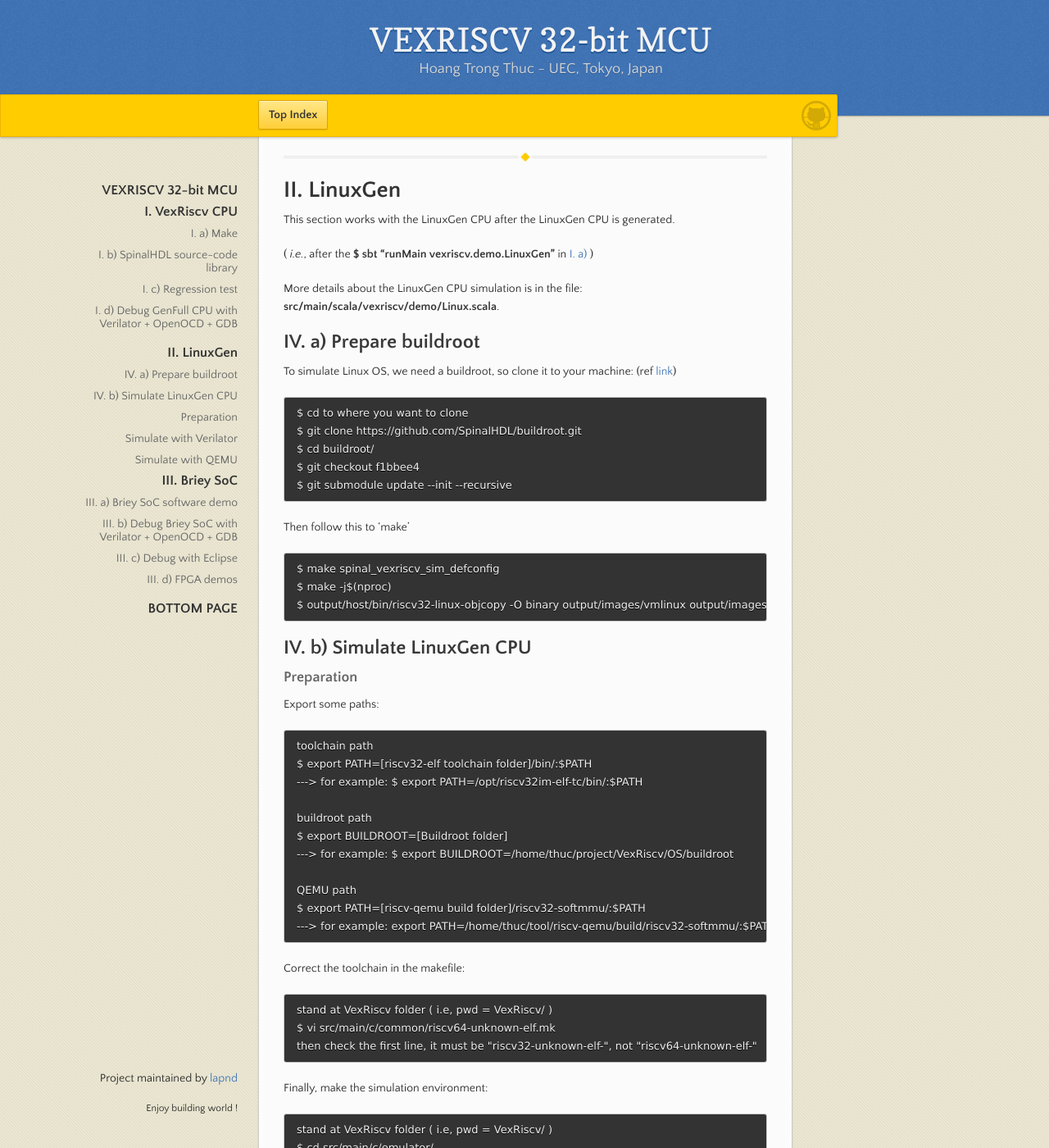
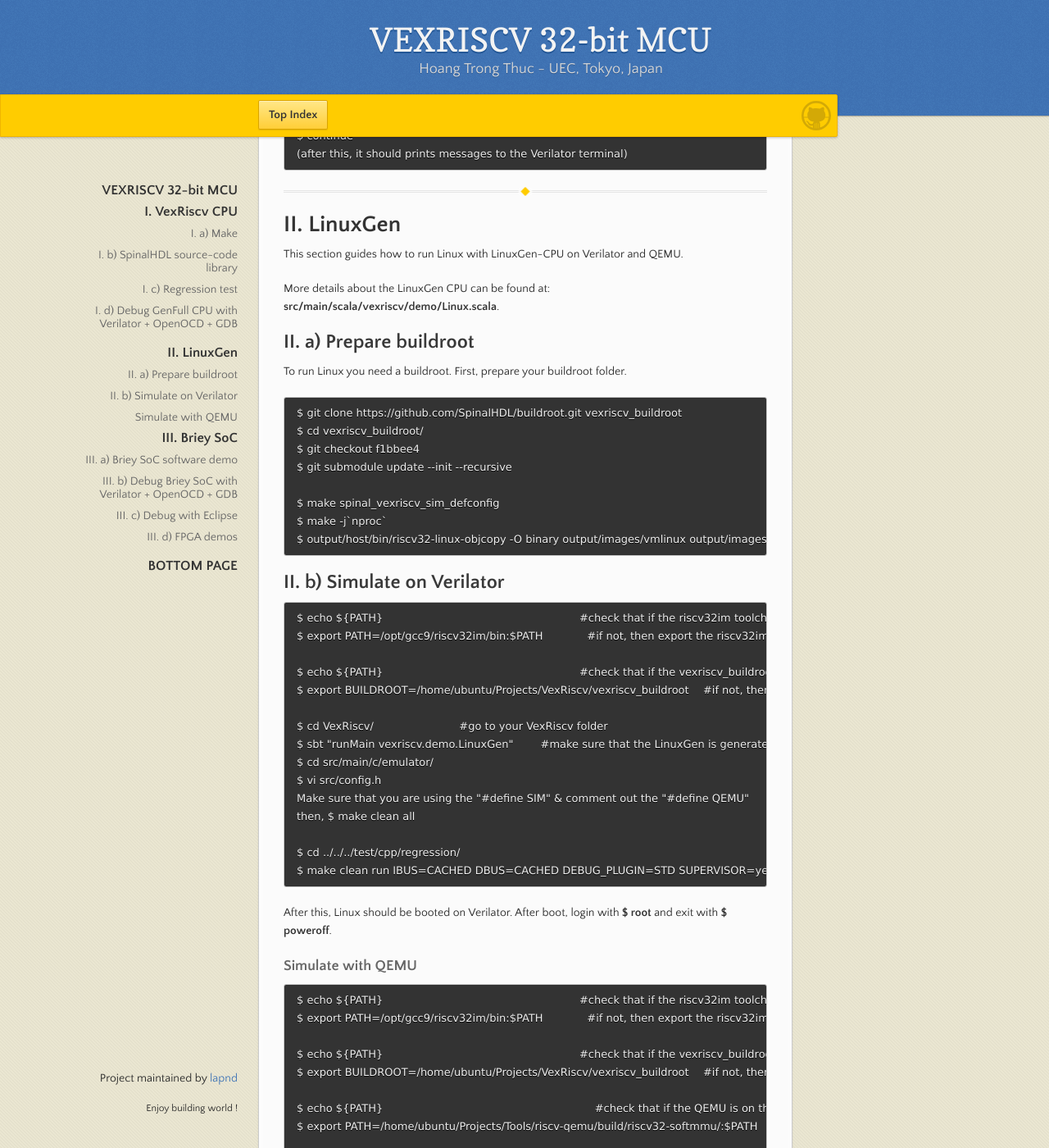
Before and after one commit to lapnd/httdes.github.io, a Jekyll site: the page built from vexriscv.md, in a window 1280 px wide and 1400 px high, scrolled down 1928 px. Shown: the whole window at 82% size. Built offline with Jekyll 4.4.1, drawn with Linux system fonts in a browser that asks for light colours; our own code applies the rules of GitHub Pages for plain Markdown files; some of the changed text lies outside the part shown.

Commit message:
Update vexriscv.md

```diff
--- a/vexriscv.md
+++ b/vexriscv.md
@@ -64,6 +64,8 @@ On the first terminal, run Verilator:
 
 On the second terminal, run OpenOCD:
 
+*(vexriscv_openocd/ folder is prepared in [Initial Setup: II.g)](./init.md#ii-g-openocd))*
+
 	$ cd vexriscv_openocd/					#go to your vexriscv_openocd folder
 	$ src/openocd -c "set VEXRISCV_YAML <cpu0.yaml PATH>" -f tcl/target/vexriscv_sim.cfg
 		where <cpu0.yaml PATH> point to the file cpu0.yaml in the VexRiscv folder
@@ -86,77 +88,65 @@ Finally, on the third terminal, run GDB:
 
 # II. LinuxGen
 
-This section works with the LinuxGen CPU after the LinuxGen CPU is generated.
+This section guides how to run Linux with LinuxGen-CPU on Verilator and QEMU.
 
-( *i.e.*, after the **$ sbt "runMain vexriscv.demo.LinuxGen"** in [I. a)](#i-a-git-clone--generate-cpu) )
+More details about the LinuxGen CPU can be found at: **src/main/scala/vexriscv/demo/Linux.scala**.
 
-More details about the LinuxGen CPU simulation is in the file: **src/main/scala/vexriscv/demo/Linux.scala**.
+## II. a) Prepare buildroot
 
-## IV. a) Prepare buildroot
+To run Linux you need a buildroot. First, prepare your buildroot folder.
 
-To simulate Linux OS, we need a buildroot, so clone it to your machine: (ref [link](https://github.com/SpinalHDL/buildroot))
-
-	$ cd to where you want to clone
-	$ git clone https://github.com/SpinalHDL/buildroot.git
-	$ cd buildroot/
+	$ git clone https://github.com/SpinalHDL/buildroot.git vexriscv_buildroot
+	$ cd vexriscv_buildroot/
 	$ git checkout f1bbee4
 	$ git submodule update --init --recursive
 
-Then follow this to 'make'
-
 	$ make spinal_vexriscv_sim_defconfig
-	$ make -j$(nproc)
+	$ make -j`nproc`
 	$ output/host/bin/riscv32-linux-objcopy -O binary output/images/vmlinux output/images/Image
 
-## IV. b) Simulate LinuxGen CPU
+## II. b) Simulate on Verilator
 
-### Preparation
+	$ echo ${PATH}                                                          #check that if the riscv32im toolchain is on the PATH or not
+	$ export PATH=/opt/gcc9/riscv32im/bin:$PATH             #if not, then export the riscv32im toolchain to the PATH
 
-Export some paths:
+	$ echo ${PATH}                                                          #check that if the vexriscv_buildroot is on the PATH or not
+	$ export BUILDROOT=/home/ubuntu/Projects/VexRiscv/vexriscv_buildroot	#if not, then export the vexriscv_buildroot to the PATH
 
-	toolchain path
-	$ export PATH=[riscv32-elf toolchain folder]/bin/:$PATH
-	---> for example: $ export PATH=/opt/riscv32im-elf-tc/bin/:$PATH
-
-	buildroot path
-	$ export BUILDROOT=[Buildroot folder]
-	---> for example: $ export BUILDROOT=/home/thuc/project/VexRiscv/OS/buildroot
-
-	QEMU path
-	$ export PATH=[riscv-qemu build folder]/riscv32-softmmu/:$PATH
-	---> for example: export PATH=/home/thuc/tool/riscv-qemu/build/riscv32-softmmu/:$PATH
-
-Correct the toolchain in the makefile:
-
-	stand at VexRiscv folder ( i.e, pwd = VexRiscv/ )
-	$ vi src/main/c/common/riscv64-unknown-elf.mk
-	then check the first line, it must be "riscv32-unknown-elf-", not "riscv64-unknown-elf-"
-
-Finally, make the simulation environment:
-
-	stand at VexRiscv folder ( i.e, pwd = VexRiscv/ )
+	$ cd VexRiscv/				#go to your VexRiscv folder
+	$ sbt "runMain vexriscv.demo.LinuxGen"	#make sure that the LinuxGen is generated
 	$ cd src/main/c/emulator/
 	$ vi src/config.h
-	if using simulation with Verilator: use the "#define SIM" & comment out the "#define QEMU"
-	if using simulation with QEMU: use the "#define QEMU" & comment out the "#define SIM"
+	Make sure that you are using the "#define SIM" & comment out the "#define QEMU"
+	then, $ make clean all
 
-	after all,
-	$ make clean all
-
-### Simulate with Verilator
-
-	stand at VexRiscv folder ( i.e, pwd = VexRiscv/ )
-	$ cd src/test/cpp/regression
+	$ cd ../../../test/cpp/regression/
 	$ make clean run IBUS=CACHED DBUS=CACHED DEBUG_PLUGIN=STD SUPERVISOR=yes CSR=yes DEBUG_PLUGIN=no COMPRESSED=no LRSC=yes AMO=yes REDO=0 DHRYSTONE=no LINUX_SOC=yes EMULATOR=../../../main/c/emulator/build/emulator.bin VMLINUX=$BUILDROOT/output/images/Image DTB=$BUILDROOT/board/spinal/vexriscv_sim/rv32.dtb RAMDISK=$BUILDROOT/output/images/rootfs.cpio WITH_USER_IO=yes TRACE=no FLOW_INFO=no
 
-After it booted, login with **$ root** and exit with **$ poweroff**.
+After this, Linux should be booted on Verilator. After boot, login with **$ root** and exit with **$ poweroff**.
 
 ### Simulate with QEMU
 
-	stand at VexRiscv folder ( i.e, pwd = VexRiscv/ )
+	$ echo ${PATH}                                                          #check that if the riscv32im toolchain is on the PATH or not
+	$ export PATH=/opt/gcc9/riscv32im/bin:$PATH             #if not, then export the riscv32im toolchain to the PATH
+
+	$ echo ${PATH}                                                          #check that if the vexriscv_buildroot is on the PATH or not
+	$ export BUILDROOT=/home/ubuntu/Projects/VexRiscv/vexriscv_buildroot	#if not, then export the vexriscv_buildroot to the PATH
+
+	$ echo ${PATH}								#check that if the QEMU is on the PATH or not
+	$ export PATH=/home/ubuntu/Projects/Tools/riscv-qemu/build/riscv32-softmmu/:$PATH	#if not, then export the QEMU to the PATH
+
+	$ cd VexRiscv/				#go to your VexRiscv folder
+	$ sbt "runMain vexriscv.demo.LinuxGen"	#make sure that the LinuxGen is generated
+	$ cd src/main/c/emulator/
+	$ vi src/config.h
+	Make sure that you are using the "#define QEMU" & comment out the "#define SIM"
+	then, $ make clean all
+
+	$ cd ../../../test/cpp/regression/
 	$ qemu-system-riscv32 -nographic -machine virt -m 1536M -device loader,file=src/main/c/emulator/build/emulator.bin,addr=0x80000000,cpu-num=0 -device loader,file=$BUILDROOT/board/spinal/vexriscv_sim/rv32.dtb,addr=0xC3000000 -device loader,file=$BUILDROOT/output/images/Image,addr=0xC0000000 -device loader,file=$BUILDROOT/output/images/rootfs.cpio,addr=0xc2000000
 
-After it booted, login with **$ root** and exit with **$ poweroff**.
+After this, Linux should be booted on QEMU. After boot, login with **$ root** and exit with **$ poweroff**.
 
 * * *
 
```
